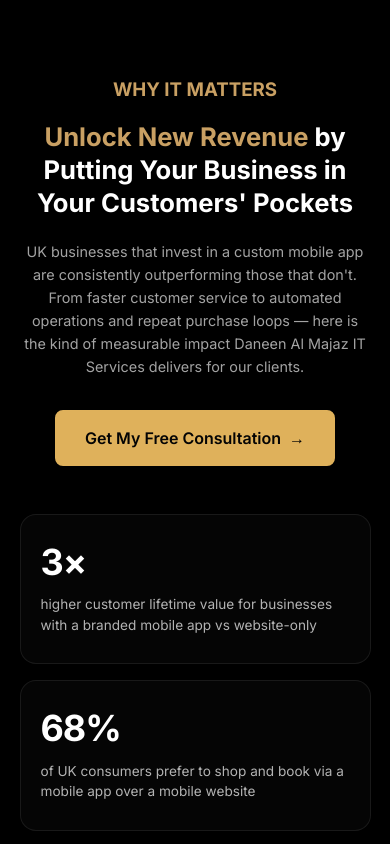
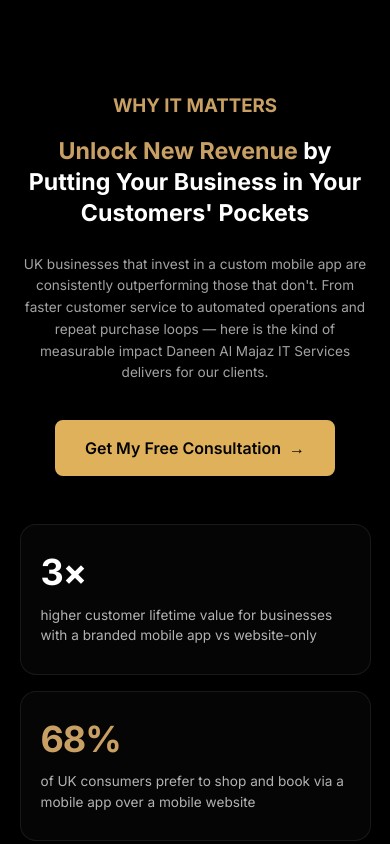
Before and after one commit to faheemnazir/landingpagedan, a React (Vite) app: page / in a window 390 px wide. Shown: the part 6420-7264 px from the top of the page. Built offline with nearby package versions, Linux system fonts and the light colour scheme.

Commit message:
Highlight statistics metrics in gold, reduce mobile Why It Matters heading/description size, and increase spacings

```diff
--- a/src/components/RevenueImpact.css
+++ b/src/components/RevenueImpact.css
@@ -87,6 +87,10 @@
   line-height: 1.1;
 }
 
+.stat-num.text-gold {
+  color: var(--accent-gold, #C8A46B);
+}
+
 .stat-desc {
   font-size: 0.85rem;
   color: #b3b3b3;
@@ -139,8 +143,8 @@
 
 @media (max-width: 768px) {
   .revenue-impact {
-    padding-top: 72px;
-    padding-bottom: 40px;
+    padding-top: 88px;
+    padding-bottom: 64px;
   }
 
   .left-column {
@@ -150,8 +154,16 @@
   }
 
   .left-column h2 {
-    font-size: 1.6rem;
-    line-height: 1.3;
+    font-size: 1.45rem;
+    line-height: 1.35;
+    margin-top: 16px;
+    margin-bottom: 24px;
+  }
+
+  .revenue-subtitle {
+    font-size: 0.85rem;
+    line-height: 1.6;
+    margin-bottom: 36px;
   }
 
   .revenue-stats-grid {
@@ -159,7 +171,6 @@
     gap: 16px;
   }
 
-  /* Fixed: Removed the breaking layout shadows and accidental transforms that were sitting here */
   .stat-num {
     font-size: 2.25rem;
   }
--- a/src/components/RevenueImpact.jsx
+++ b/src/components/RevenueImpact.jsx
@@ -11,17 +11,20 @@ const RevenueImpact = () => {
     {
       value: "68%",
       label: "of UK consumers prefer to shop and book via a mobile app over a mobile website",
-      highlight: false
+      highlight: false,
+      gold: true
     },
     {
       value: "40%",
       label: "reduction in customer support costs through in-app self-service and automated workflows",
-      highlight: false
+      highlight: false,
+      gold: true
     },
     {
       value: "55%",
       label: "boost in repeat purchases driven by push notifications and personalised offers",
-      highlight: false
+      highlight: false,
+      gold: true
     },
     {
       value: "£5,999",
@@ -58,7 +61,7 @@ const RevenueImpact = () => {
                 key={idx}
                 className={`revenue-stat-card ${stat.highlight ? 'highlighted-card' : ''}`}
               >
-                <div className="stat-num">{stat.value}</div>
+                <div className={`stat-num ${stat.gold ? 'text-gold' : ''}`}>{stat.value}</div>
                 <div className="stat-desc">{stat.label}</div>
               </div>
             ))}
```
